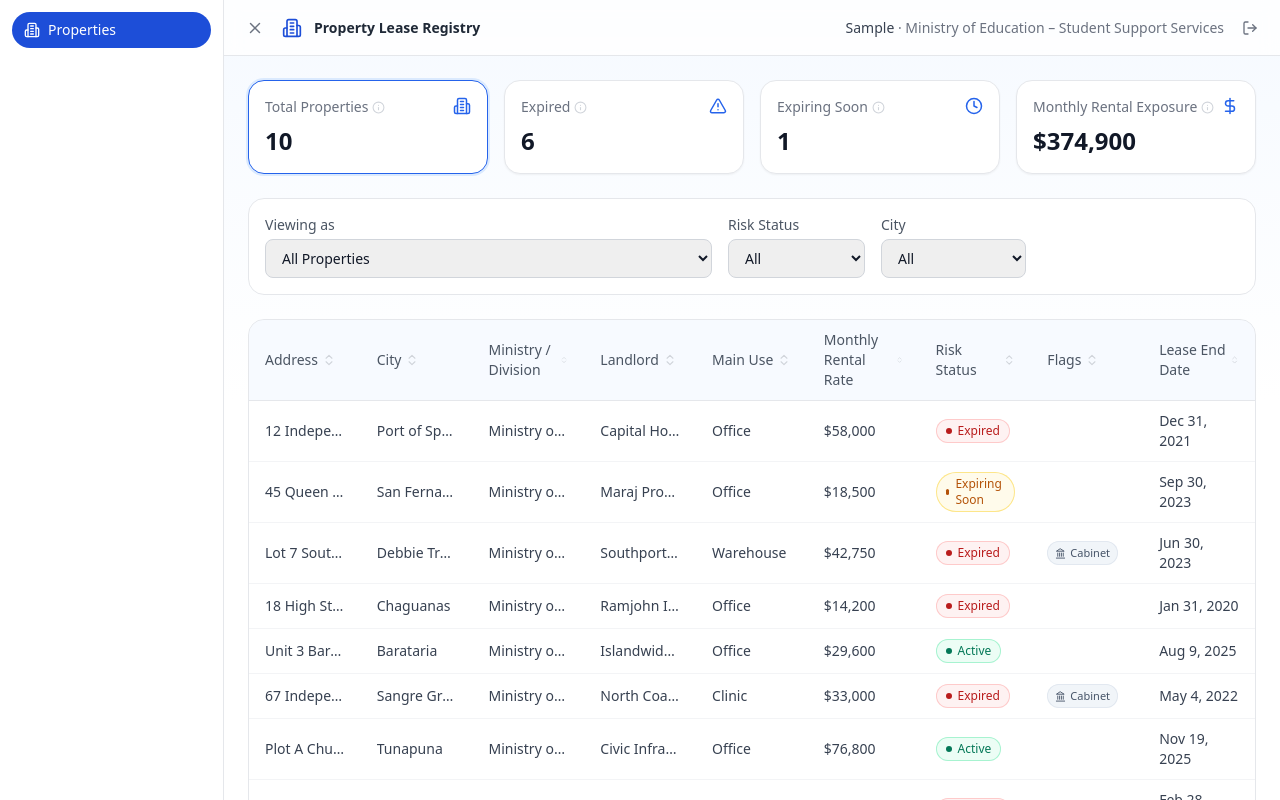
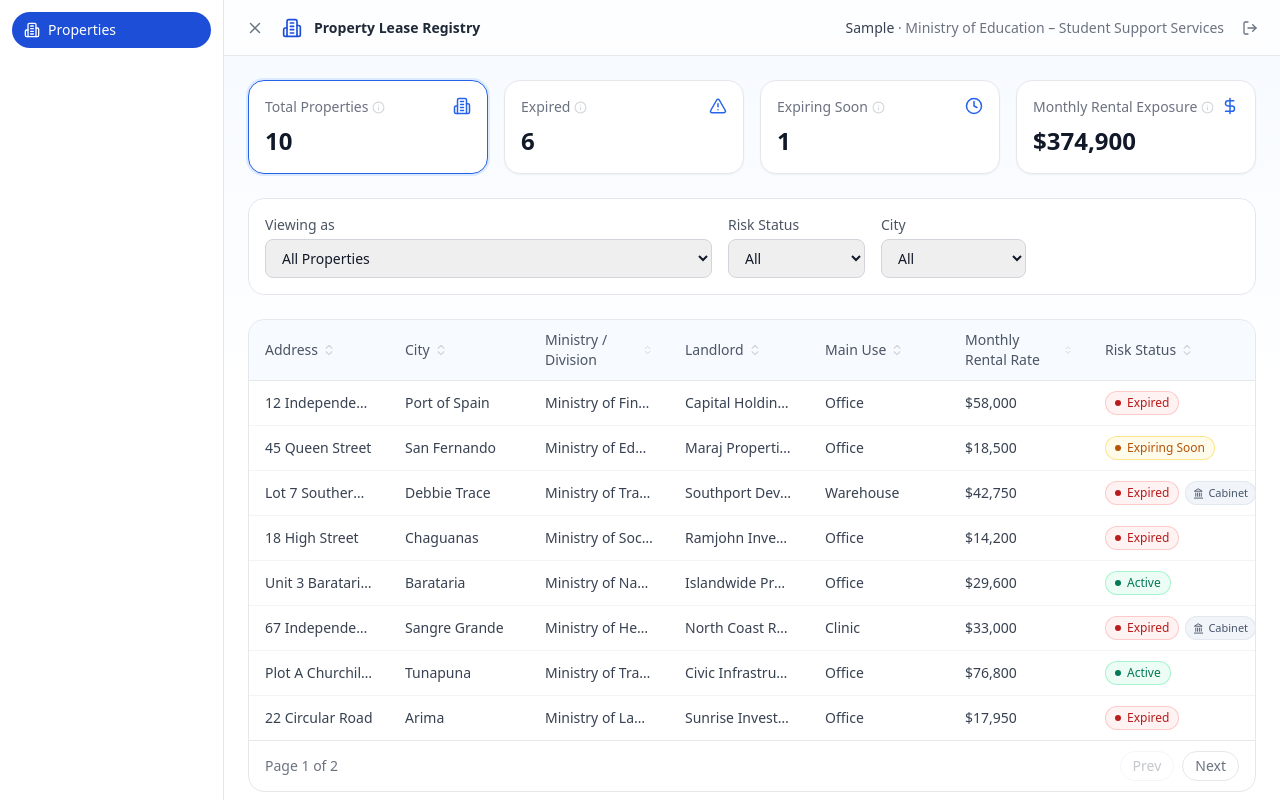
Before and after one commit to rajul0616/prototype-component-library, a React (Vite) app: page / in a window 1280 px wide. Both pictures are taken after typing "Sample" into the empty fields and a click on the button "Continue". Built offline with nearby package versions, Linux system fonts and the light colour scheme.

Commit message:
Merge Cabinet flag back into wider Risk Status column; use real timestamp for new activity entries

```diff
--- a/src/App.jsx
+++ b/src/App.jsx
@@ -7,7 +7,7 @@ import Toast from './components/feedback/Toast.jsx'
 import IdentityGate from './features/leases/IdentityGate.jsx'
 import Dashboard from './features/leases/Dashboard.jsx'
 import PropertyDetail from './features/leases/PropertyDetail.jsx'
-import { properties as seedProperties, MOCK_TODAY } from './data/properties.js'
+import { properties as seedProperties } from './data/properties.js'
 
 export default function App() {
   const [properties, setProperties] = useState(seedProperties)
@@ -39,7 +39,7 @@ export default function App() {
               activityLog: [
                 ...p.activityLog,
                 {
-                  timestamp: MOCK_TODAY,
+                  timestamp: new Date().toISOString(),
                   loggedByUser: currentUser.name,
                   loggedByDivision: currentUser.division,
                   note,
--- a/src/components/data/DataTable.jsx
+++ b/src/components/data/DataTable.jsx
@@ -1,7 +1,8 @@
-// Generic sortable, paginated, resizable table. Props: columns[{ key, label, sortable, render(row) }], rows[], onRowClick, pageSize. Columns split the container evenly until the user drags a resize handle.
+// Generic sortable, paginated, resizable table. Props: columns[{ key, label, sortable, width, render(row) }], rows[], onRowClick, pageSize. Columns split the container proportionally (by optional width hint) until the user drags a resize handle — no horizontal scroll appears until then.
 import { useMemo, useRef, useState } from 'react'
 import { ChevronUp, ChevronDown, ChevronsUpDown } from 'lucide-react'
 
+const DEFAULT_COL_WIDTH = 140
 const MIN_COL_WIDTH = 80
 
 export default function DataTable({ columns = [], rows = [], onRowClick, pageSize = 10 }) {
@@ -83,13 +84,14 @@ export default function DataTable({ columns = [], rows = [], onRowClick, pageSiz
           className={`table-fixed text-left text-sm ${isCustomized ? '' : 'w-full'}`}
           style={isCustomized ? { width: tableWidth } : undefined}
         >
-          {isCustomized ? (
-            <colgroup>
-              {columns.map((col) => (
-                <col key={col.key} style={{ width: colWidths[col.key] }} />
-              ))}
-            </colgroup>
-          ) : null}
+          <colgroup>
+            {columns.map((col) => (
+              <col
+                key={col.key}
+                style={{ width: isCustomized ? colWidths[col.key] : (col.width ?? DEFAULT_COL_WIDTH) }}
+              />
+            ))}
+          </colgroup>
           <thead className="border-b border-gray-200 bg-blue-50/50">
             <tr>
               {columns.map((col) => (
--- a/src/features/leases/Dashboard.jsx
+++ b/src/features/leases/Dashboard.jsx
@@ -29,13 +29,13 @@ const COLUMNS = [
     key: 'riskRank',
     label: 'Risk Status',
     sortable: true,
-    render: (row) => <RiskBadge status={row.riskLabel} />,
-  },
-  {
-    key: 'hasCabinetFlag',
-    label: 'Flags',
-    sortable: true,
-    render: (row) => (row.hasCabinetFlag ? <CabinetApprovalTag /> : null),
+    width: 190,
+    render: (row) => (
+      <div className="flex flex-wrap items-center gap-1.5">
+        <RiskBadge status={row.riskLabel} />
+        {row.hasCabinetFlag ? <CabinetApprovalTag /> : null}
+      </div>
+    ),
   },
   {
     key: 'leaseEndDate',
--- a/src/features/leases/PropertyDetail.jsx
+++ b/src/features/leases/PropertyDetail.jsx
@@ -6,7 +6,7 @@ import RiskBadge from './RiskBadge.jsx'
 import CabinetApprovalTag from './CabinetApprovalTag.jsx'
 import { getRiskStatus } from './riskStatus.js'
 import { mentionsCabinetApproval } from './cabinetFlag.js'
-import { formatCurrency, formatDate } from './formatters.js'
+import { formatCurrency, formatDate, formatDateTime } from './formatters.js'
 
 export default function PropertyDetail({ property, currentUser, onBack, onAddActivity }) {
   const [note, setNote] = useState('')
@@ -62,7 +62,7 @@ export default function PropertyDetail({ property, currentUser, onBack, onAddAct
             <li key={i} className="relative">
               <span className="absolute -left-[21px] top-1 h-2.5 w-2.5 rounded-full bg-blue-400" />
               <p className="text-xs font-medium text-gray-400">
-                {formatDate(entry.timestamp)}
+                {entry.loggedByUser ? formatDateTime(entry.timestamp) : formatDate(entry.timestamp)}
                 {entry.loggedByUser ? ` · ${entry.loggedByUser}` : ''} · {entry.loggedByDivision}
               </p>
               <p className="mt-0.5 text-sm text-gray-700">{entry.note}</p>
--- a/src/features/leases/formatters.js
+++ b/src/features/leases/formatters.js
@@ -14,3 +14,13 @@ export function formatDate(isoDate) {
     day: 'numeric',
   })
 }
+
+export function formatDateTime(isoDateTime) {
+  return new Date(isoDateTime).toLocaleString('en-US', {
+    year: 'numeric',
+    month: 'short',
+    day: 'numeric',
+    hour: 'numeric',
+    minute: '2-digit',
+  })
+}
```
